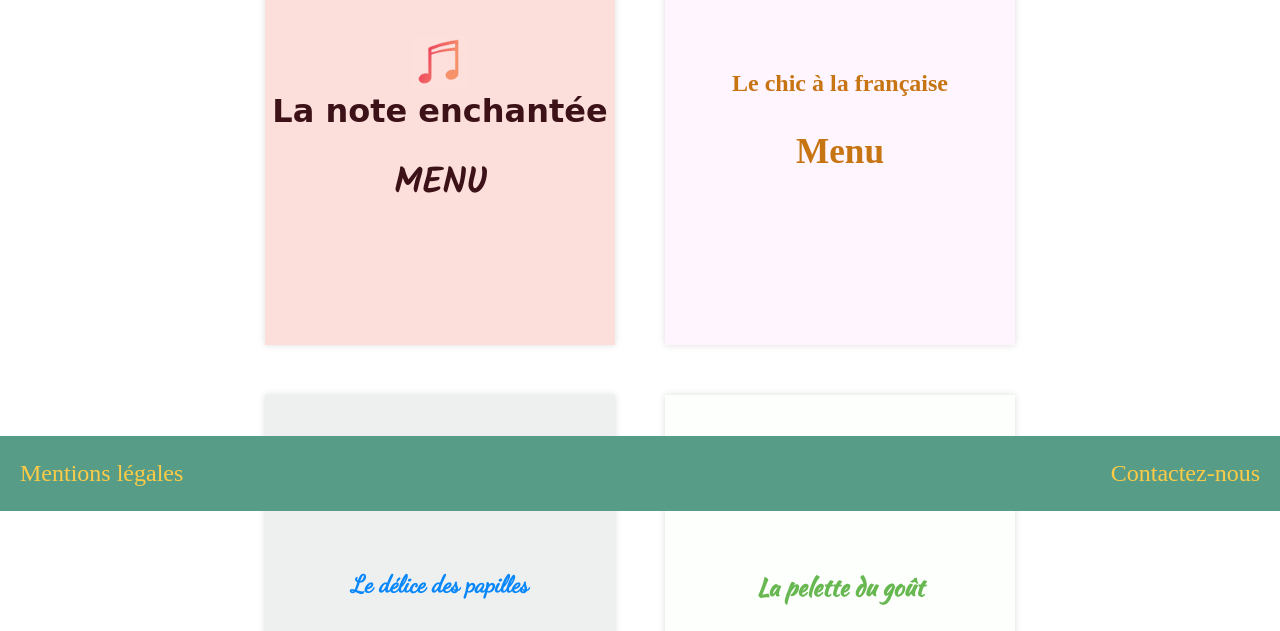
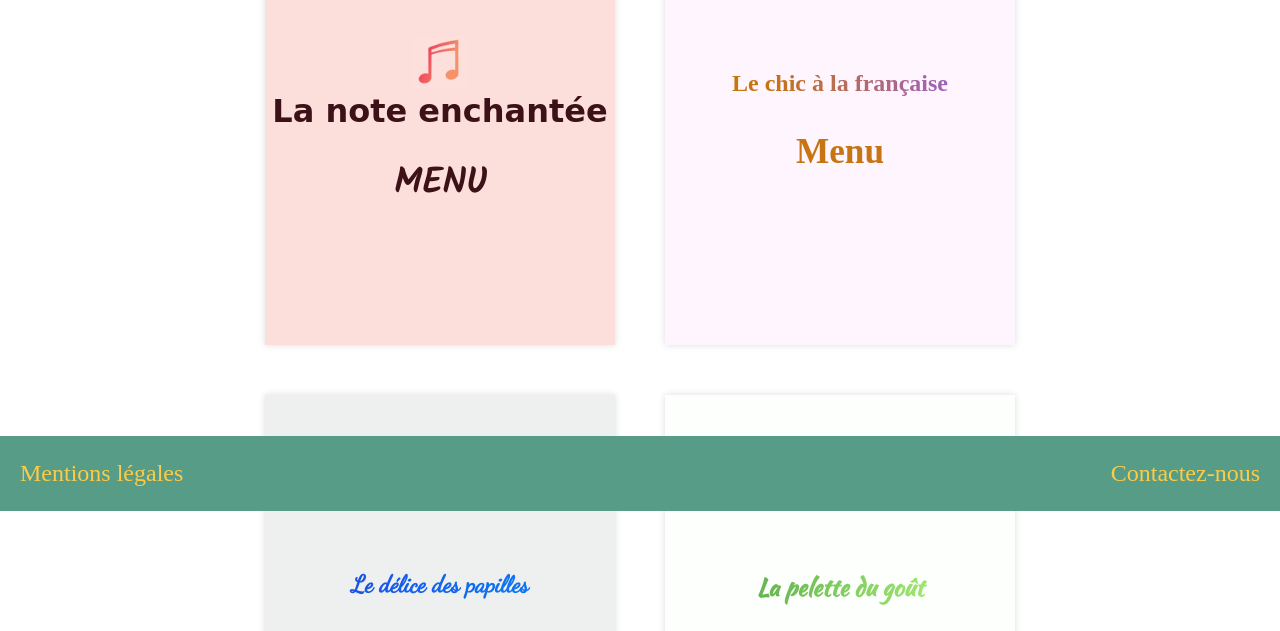
Before and after one commit to tifiloutube/Projet_3, a website: page index.html in a window 1280 px wide. Shown: the part 289-920 px from the top of the page. Drawn offline with Linux system fonts and the light colour scheme; a web font is replaced by a local one.

Commit message:
gradient / animation
Ajout du gradient sur les titres qui en possèdent. (fait)
Ajout du code pour faire animer les points de suspension du bouton sur la page principal (en cours)

```diff
--- a/index.html
+++ b/index.html
@@ -35,7 +35,7 @@
 
             <a href="le_chic_a_la_francaise.html" class="list-menu__card menu__snde menu-shadow list-menu__card--margin">
                 <div class="list-menu__card-title list-menu__card--zoom">
-                    <h2 class="menu__page-title--gradient">Le chic à la française</h2>
+                    <h2 class="menu__snde-title--gradient">Le chic à la française</h2>
                     <h3>Menu</h3>
                 </div>
             </a>
@@ -44,14 +44,14 @@
         <div class="list-menu">
             <a href="le_delice_des_papilles.html" class="list-menu__card menu-shadow menu__thd">
                 <div class="list-menu__card-title list-menu__card--zoom">
-                    <h2>Le délice des papilles</h2>
+                    <h2 class="menu__thd-title menu__thd-title--gradient">Le délice des papilles</h2>
                     <h3>Menu</h3>
                 </div>
             </a>
 
             <a href="la_palette_du_gout.html" class="list-menu__card menu-shadow menu__fth">
                 <div class="list-menu__card-title list-menu__card--zoom">
-                    <h2>La pelette du goût</h2>
+                    <h2 class="menu__fth-title menu__fth-title--gradient">La pelette du goût</h2>
                     <h3>Menu</h3>
                 </div>
             </a>
--- a/sass/base/_base.scss
+++ b/sass/base/_base.scss
@@ -18,6 +18,11 @@
     h2{
         font-family: 'Kurale', serif;
     }
+    &-title--gradient{
+        background: linear-gradient(90deg, rgba(199,116,19,1) 30%, rgba(143,90,255,1) 100%);
+        -webkit-background-clip: text;
+        -webkit-text-fill-color: transparent;
+    }
 }
 
 .menu__thd{
@@ -29,6 +34,11 @@
     h3{
         font-family: 'Kalam', cursive;
     }
+    &-title--gradient{
+        background: linear-gradient(90deg, rgba(27,76,228,1) 15%, rgba(8,135,251,1) 100%);
+        -webkit-background-clip: text;
+        -webkit-text-fill-color: transparent;
+    }
 }
 
 .menu__fth{
@@ -39,6 +49,11 @@
     }
     h3{
         font-family: 'Kalam', cursive;
+    }
+    &-title--gradient{
+        background: linear-gradient(90deg, rgba(104,184,82,1) 30%, rgba(190,255,127,1) 100%);
+        -webkit-background-clip: text;
+        -webkit-text-fill-color: transparent;
     }
 }
 
--- a/sass/pages/_page-la-note-enchantee.scss
+++ b/sass/pages/_page-la-note-enchantee.scss
@@ -33,6 +33,10 @@
         width: 880px;
         margin: auto;
     }
+    p{
+        font-family: 'devonshire', sans-serif;
+        font-size: 1em;
+    }
 }
 
 @media screen and (max-width: 1024px){
--- a/sass/pages/_page-le-delice-des-papilles.scss
+++ b/sass/pages/_page-le-delice-des-papilles.scss
@@ -13,6 +13,9 @@
     .menu__page-list:nth-child(4){
         height: 550px;
     }
+    p, .menu__title--black{
+        color: black;
+    }
 }
 
 @media screen and (max-width: 1024px){
```
Also changed, not shown: la_palette_du_gout.html (+1 -1 lines), le_chic_a_la_francaise.html (+1 -1 lines), le_delice_des_papilles.html (+1 -1 lines), css/style.css, sass/pages/_pages.scss (indentation only), 1 other file.
